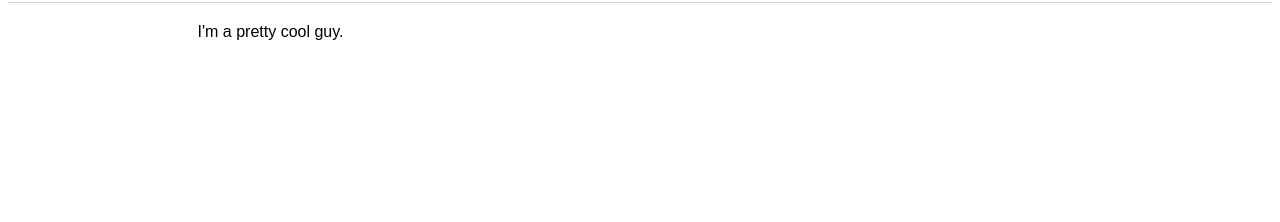
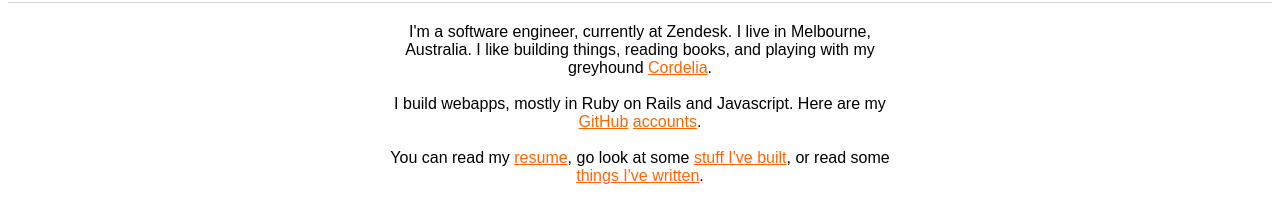
Before and after one commit to sgoedecke/homepage, a plain HTML site: page index.html in a window 1280 px wide. Shown: the part 46-268 px from the top of the page. Drawn offline with Linux system fonts and the light colour scheme.

Commit message:
flesh out bio and add link to resume

```diff
--- a/index.html
+++ b/index.html
@@ -14,7 +14,13 @@
 			</div>
 		</div>
 		<div class='contents'>
-			I'm a pretty cool guy.
+			<div class='bio'>
+				I'm a software engineer, currently at Zendesk. I live in Melbourne, Australia. I like building things, reading books, and playing with my greyhound <a href='https://www.instagram.com/cordelia_the_greyhound/'>Cordelia</a>.
+				<br><br>
+				I build webapps, mostly in Ruby on Rails and Javascript. Here are my <a href='https://github.com/seangoedecke'>GitHub</a> <a href='https://github.com/sgoedecke'>accounts</a>.
+				<br><br>
+				You can read my <a href='./resume.pdf'>resume</a>, go look at some <a href='./projects.html'>stuff I've built</a>, or read some <a href='./articles.html'>things I've written</a>.
+			</div>
 		</div>
 	</body>
 </html>
--- a/styles.css
+++ b/styles.css
@@ -40,6 +40,12 @@ a:hover {
 	margin-right: 20px;
 }
 
+.bio {
+	padding-left: 20%;
+	padding-right: 20%;
+	text-align: center;
+}
+
 .article {
 	padding-left: 20%;
 	padding-right: 20%;
@@ -52,7 +58,6 @@ a:hover {
 .article > h2 {
 	font-size: medium;
 }
-
 
 .contents {
 	display: flex;
```
Also changed, not shown: 1 other file.
